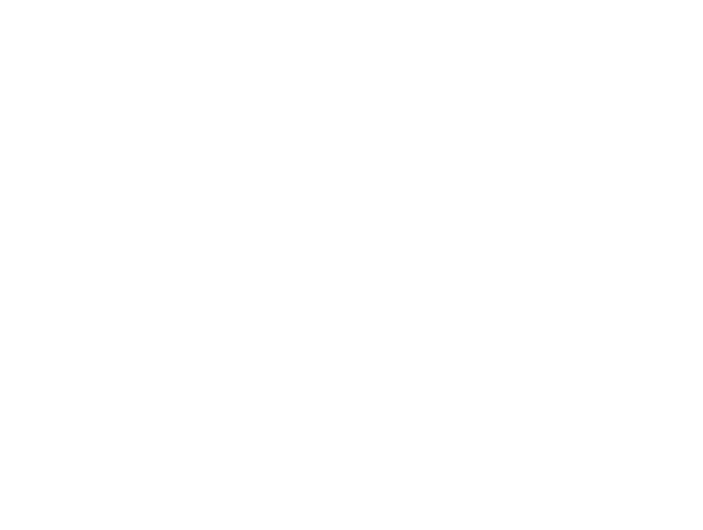
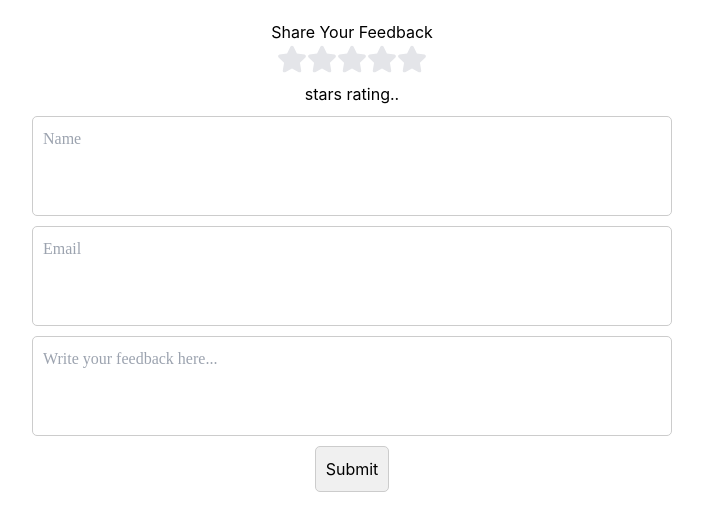
Before and after one commit to TechDilshan/Book_shop, a React (Create React App) app in the folder shop_frontend/: page /feedbackupdate/1 in a window 1280 px wide. Before the commit this address had no page. Shown: the top 530 px of the page, without its empty margins (288-991 px from the left). Built offline with nearby package versions, Linux system fonts and the light colour scheme; no server answers; what @react-pdf/renderer would draw is missing.

Commit message:
chamu_update

```diff
--- a/shop_frontend/src/components_chamu/FeedbackDisplay.js
+++ b/shop_frontend/src/components_chamu/FeedbackDisplay.js
@@ -4,6 +4,7 @@ import '../F_CSS/Form.css';
 import { FaStar } from 'react-icons/fa';
 import '../F_CSS/FeedbackDisplay.css';
 import StarRating from '../components_chamu/StarRating';
+import { Link } from 'react-router-dom';
 
 
 const FeedbackDisplay = () => {
@@ -181,11 +182,15 @@ const FeedbackDisplay = () => {
 
                                 {item.email === loggedInUserEmail && (
                                     <div>
-                                        <button className='p-3'>Edit</button>
+                                        <button className='p-3'>
+                                            <Link to={`/feedbackupdate/${item._id}`}>Edit</Link>
+                                        </button>
                                         <button
-                                           className="btnrev btn-review-delete p-3"
-                                           onClick={() => handleDelete(item._id)}
-                                           > Delete</button>
+                                            className="btnrev btn-review-delete p-3"
+                                            onClick={() => handleDelete(item._id)}
+                                        >
+                                            Delete
+                                        </button>
                                     </div>
                                 )}
                             </div>
--- a/shop_frontend/src/components_chamu/FeedbackUpdate.js
+++ b/shop_frontend/src/components_chamu/FeedbackUpdate.js
@@ -1,39 +1,105 @@
 import React, { useState, useEffect } from 'react';
+import { FaStar } from 'react-icons/fa';
 import axios from 'axios';
+import '../F_CSS/Form.css';
+import { useParams } from 'react-router-dom';
 
-const FeedbackForm = () => {
+const FeedbackUpdate = () => {
+  const { UID } = useParams();
 
-    const [rating, setRating] = useState(null);
-    const [comment, setComment] = useState('');
-    const [email, setEmail] = useState('');
-    const [name, setName] = useState('');
+  const [updatedInfo, setUpdatedInfo] = useState({
+    name: '',
+    email: '',
+    comment: '',
+    rating: '',
+  });
 
-    const handleSubmit = async (e) => {
-        e.preventDefault();
+  const [hover, setHover] = useState(null);
+  const [showAlert, setShowAlert] = useState(false);
 
-        try {
-            await axios.post('/reviews/add', { rating, comment, email, name});
+  useEffect(() => {
+    axios.get(`http://localhost:3001/api/getonereview/${UID}`)
+      .then(res => {
+        setUpdatedInfo(res.data.user);
+      })
+      .catch(error => {
+        alert('Error fetching user information:', error);
+        console.error(`Error fetching user information: ${error}`);
+      });
+  }, [UID]);
 
-            setRating(null);
-            setComment('');
-            setName ('');
-            setEmail('');
+  const handleRatingChange = (ratingValue) => {
+    setUpdatedInfo({ ...updatedInfo, rating: ratingValue });
+  };
 
-        } catch (error) {
-            console.error('Error submitting feedback:', error);
-        }
-    };
+  const handleChange = (e) => {
+    const { name, value } = e.target;
+    setUpdatedInfo({ ...updatedInfo, [name]: value });
+  };
 
-    return (
-        <form onSubmit={handleSubmit}>
+  const sendUpdatedData = () => {
+    console.log(updatedInfo);
+    axios.put(`http://localhost:3001/api/updatereview/${UID}`, updatedInfo)
+      .then(() => {
+        alert("Review Updated successfully");
+      })
+      .catch((err) => {
+        alert(err.message);
+      });
+  };
 
-            {/*star rating component*/}
-            <textarea placeholder = "Full Name" value={name} onChange={(e) => setName(e.target.value)} />
-            <textarea placeholder = "Email" value={email} onChange={(e) => setEmail(e.target.value)} />
-            <textarea placeholder="Write your feedback here..." value={comment} onChange={(e) => setComment(e.target.value)} />
-            <button type="submit">Submit</button>
-        </form>
-    );
+  return (
+    <div className='feedback-container'>
+      <h2>Share Your Feedback</h2>
+      <div className='flex'>
+        {[...Array(5)].map((star, i) => {
+          const ratingValue = i + 1;
+          return (
+            <label key={i}>
+              <input
+                className='star-input'
+                type="radio"
+                name="rating"
+                value={ratingValue}
+                onClick={() => handleRatingChange(ratingValue)}
+              />
+              <FaStar
+                className="star"
+                color={ratingValue <= (hover || updatedInfo.rating) ? "#ffc107" : "#e4e5e9"}
+                size={30}
+                onMouseEnter={() => setHover(ratingValue)}
+                onMouseLeave={() => setHover(null)}
+              />
+            </label>
+          );
+        })}
+      </div>
+      {showAlert && <p className="revalert-message">Please select a rating.</p>}
+      <p>{updatedInfo.rating} stars rating..</p>
+      <textarea
+        className='revtextarea'
+        name="name"
+        placeholder="Name"
+        value={updatedInfo.name}
+        onChange={handleChange}
+      />
+      <textarea
+        className='revtextarea'
+        name="email"
+        placeholder="Email"
+        value={updatedInfo.email}
+        onChange={handleChange}
+      />
+      <textarea
+        className='revtextarea'
+        name="comment"
+        placeholder="Write your feedback here..."
+        value={updatedInfo.comment}
+        onChange={handleChange}
+      />
+      <button className='revsubmit' onClick={sendUpdatedData}>Submit</button>
+    </div>
+  );
 };
 
-export default FeedbackForm;
+export default FeedbackUpdate;
--- a/shop_frontend/src/index.js
+++ b/shop_frontend/src/index.js
@@ -18,6 +18,7 @@ import UpdateCoupon from './component_DSP/UpdateCoupon'
 
 import FeedbackDisplay from './components_chamu/FeedbackDisplay'
 import AdminFeedbackPage from './components_chamu/AdminFeedbackPage'
+import FeedbackUpdate from './components_chamu/FeedbackUpdate';
 
 import PrintingOrderDisplayAdmin_D from './components_D/PrintingOrderDisplayAdmin_D';
 import PrintDocCreate_D from './components_D/PrintDocCreate_D';
@@ -56,7 +57,7 @@ root.render(
         {/*  Routes Reviews Management - Chamu */}
         <Route path='/feedbackpage' element={<FeedbackDisplay />} />
         <Route path='/feedbackadmin' element={<AdminFeedbackPage />} />
-
+        <Route path='/feedbackupdate/:UID' element={<FeedbackUpdate />} />
 
 
         <Route path='/PrintDocCreate_D' element={<PrintDocCreate_D />} />
```
Also changed, not shown: shop_frontend/src/component_DSP/UpdateCoupon.js (line endings or trailing spaces), 1 other file (tests, documents, lock files or other folders).
